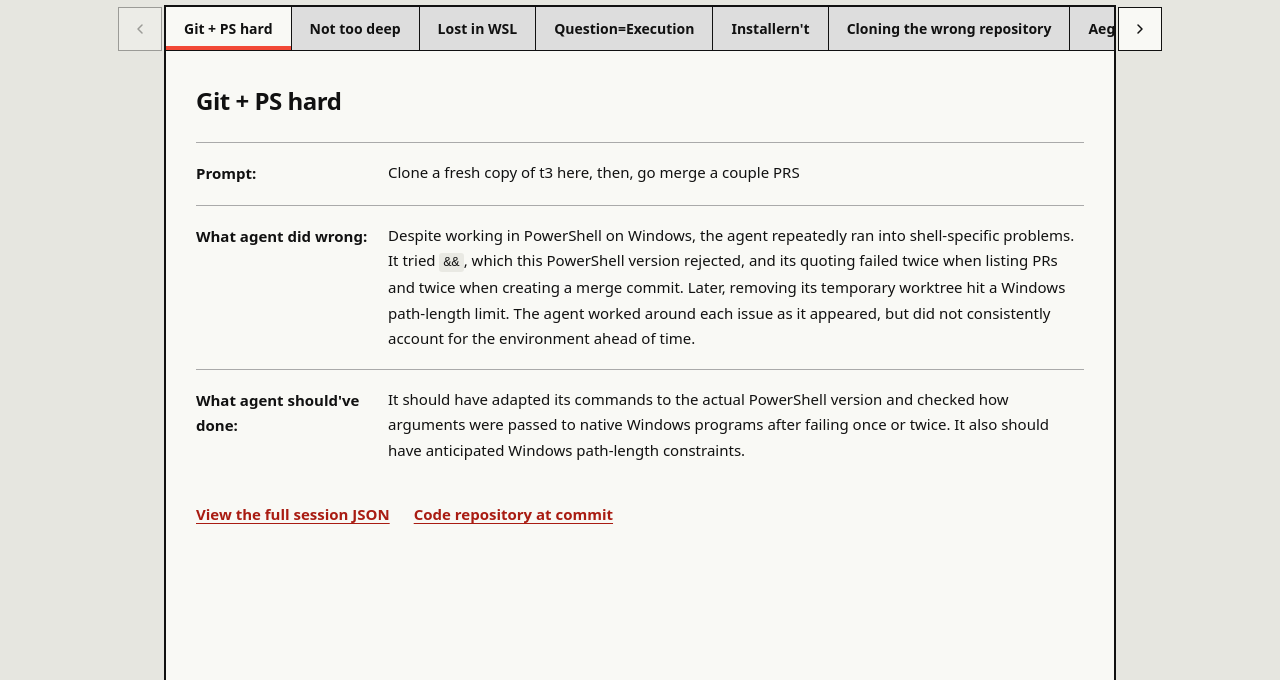
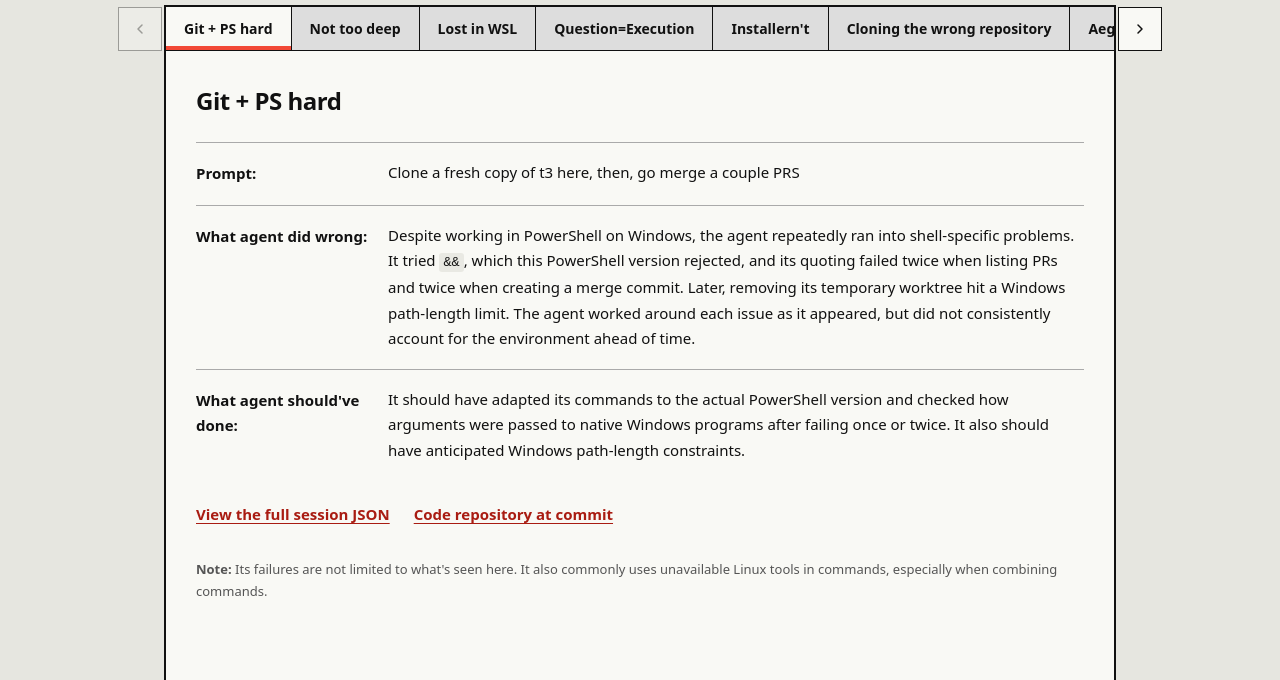
Before and after one commit to zarrytink/inkling-for-greatness, a plain HTML site: page index.html in a window 1280 px wide. Both pictures are taken after a click on the tab "Git + PS hard". Shown: the part 120-800 px from the top of the page. Drawn offline with Linux system fonts and the light colour scheme.

Commit message:
Add note on Windows command errors

```diff
--- a/index.html
+++ b/index.html
@@ -157,6 +157,7 @@
           <p>It should have adapted its commands to the actual PowerShell version and checked how arguments were passed to native Windows programs after failing once or twice. It also should have anticipated Windows path-length constraints.</p>
         </div>
         <div class="session-links"><a href="sessions/clone-t3-and-merge-prs.json">View the full session JSON</a><a href="https://github.com/pingdotgg/t3code/tree/aace48bfe4a8df0194d28909eadeed7400d196f4">Code repository at commit</a></div>
+        <p class="additional-note"><strong>Note:</strong> Its failures are not limited to what's seen here. It also commonly uses unavailable Linux tools in commands, especially when combining commands.</p>
       </section>
     </div>
     <footer><p><a href="https://github.com/zarrytink/inkling-for-greatness">View this site's repository</a></p></footer>
```
